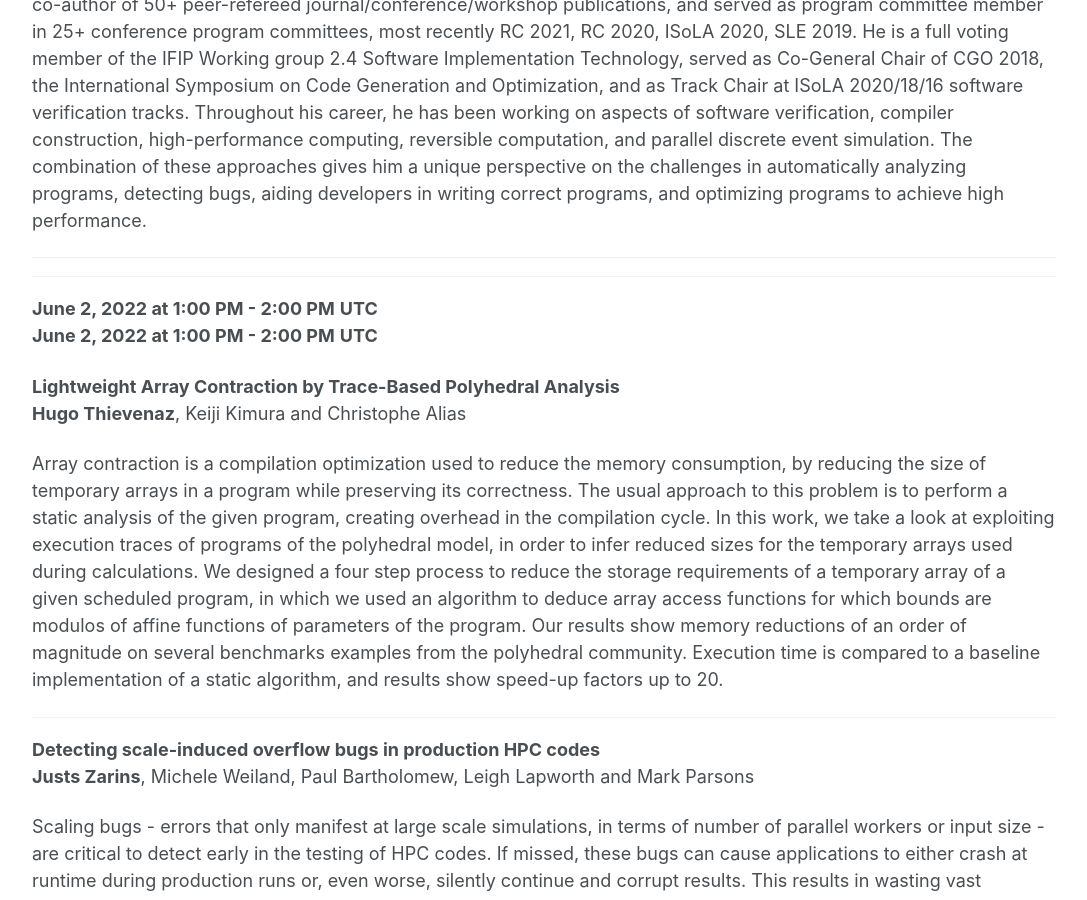
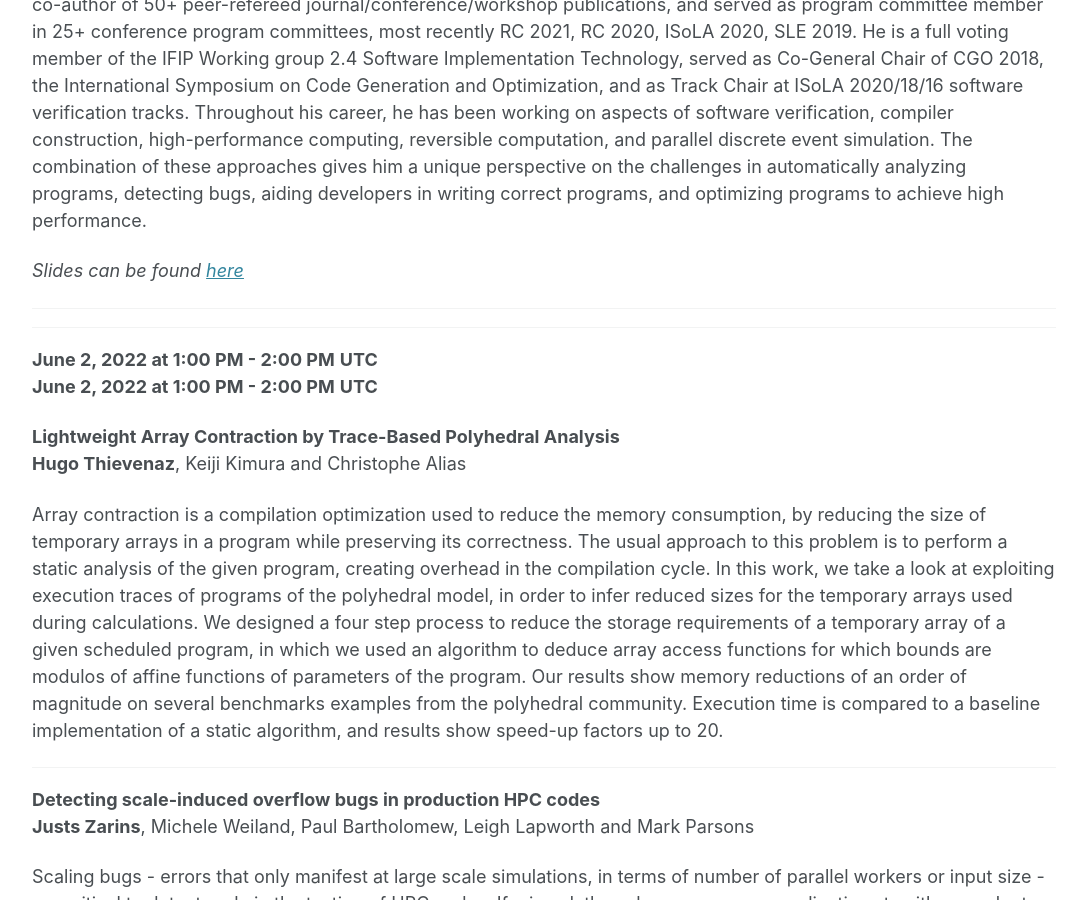
Before and after one commit to c3po-workshop/c3po-workshop.github.io, a Jekyll site: the page built from _pages/2022/program.md, in a window 1280 px wide and 900 px high, scrolled down 948 px. Shown: the whole window, without its empty margins (96-1183 px from the left). Built offline with Jekyll 4.4.1, drawn with Linux system fonts in a browser that asks for light colours; cached includes are drawn as plain includes; nearby versions of some CDN libraries.

Commit message:
Add a link to Markus Schordan's Keynote slides

```diff
--- a/_pages/2022/program.md
+++ b/_pages/2022/program.md
@@ -68,6 +68,8 @@
 automatically analyzing programs, detecting bugs, aiding developers in
 writing correct programs, and optimizing programs to achieve high
 performance.
+
+*Slides can be found [here](http://dx.doi.org/10.13140/RG.2.2.35094.22083)*
 
 ---
 ---
```
